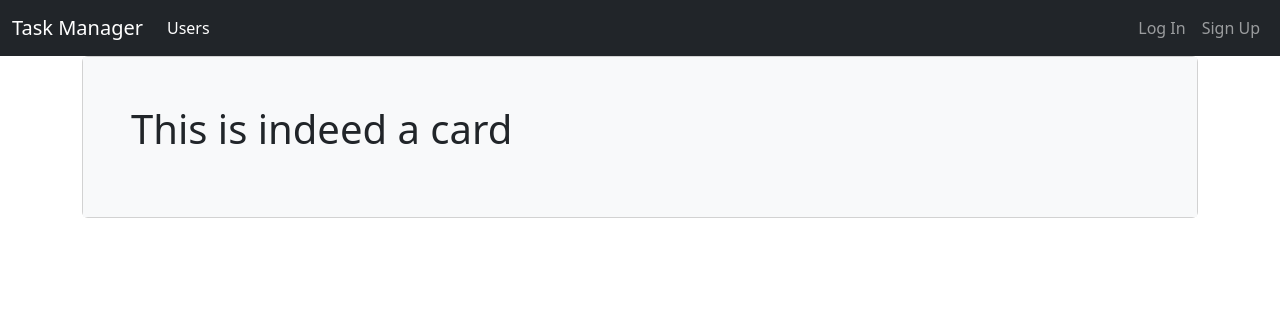
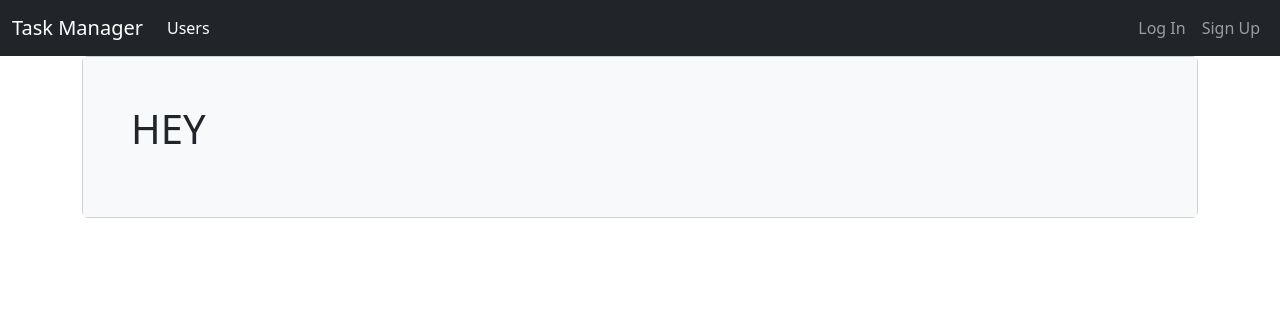
Before and after one commit to alienflakes/python-project-52, a Django app: page / in a window 1280 px wide. Shown: the top 316 px of the page. Run offline with Django 5.2, Linux system fonts and the light colour scheme; some libraries are stand-ins or nearby versions.

Commit message:
edit: index card displays username

```diff
--- a/templates/index.html
+++ b/templates/index.html
@@ -5,7 +5,7 @@
 <div class="card">
     <div class="card-body p-5 bg-light">
         <div class="display-6">
-            <p>This is indeed a card</p>
+            <p>HEY {{ user.username }}</p>
         </div>
     </div>
 </div>
```
